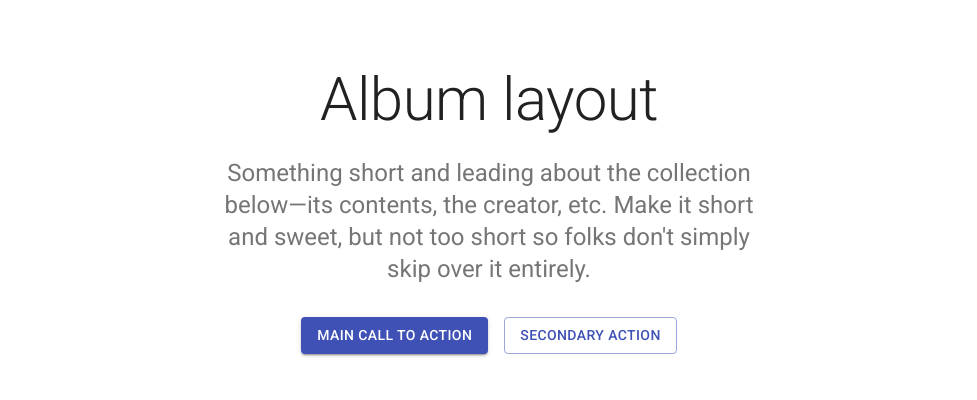
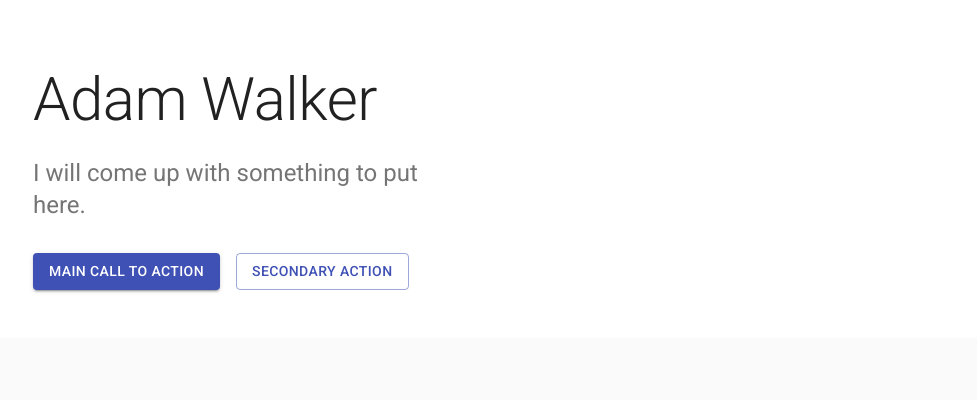
Before and after one commit to Rubiks-boy/Rubiks-boy.github.io, a React (Create React App) app: page / in a window 1280 px wide. Shown: the top 400 px of the page, without its empty margins (151-1128 px from the left). Built offline with nearby package versions, Linux system fonts and the light colour scheme; grey boxes are pictures that could not be loaded.

Commit message:
Name is now left justified

```diff
--- a/src/AlbumTemplate.tsx
+++ b/src/AlbumTemplate.tsx
@@ -13,6 +13,13 @@ const useStyles = makeStyles((theme) => ({
   heroButtons: {
     marginTop: theme.spacing(4),
   },
+  components: {
+    [theme.breakpoints.down("sm")]: {
+      textAlign: "center",
+      justifyContent: "center",
+    },
+    [theme.breakpoints.up("md")]: {},
+  },
 }));
 
 export default function Album() {
@@ -21,28 +28,28 @@ export default function Album() {
   return (
     <>
       <div className={classes.heroContent}>
-        <Container maxWidth="sm">
+        <Container maxWidth="md">
+          <Grid container spacing={4}>
+            <Grid item key={1} xs={12} sm={12} md={6}>
               <Typography
+                className={classes.components}
                 component="h1"
                 variant="h2"
-            align="center"
                 color="textPrimary"
                 gutterBottom
               >
-            Album layout
+                Adam Walker
               </Typography>
               <Typography
+                className={classes.components}
                 variant="h5"
-            align="center"
                 color="textSecondary"
                 paragraph
               >
-            Something short and leading about the collection below—its contents,
-            the creator, etc. Make it short and sweet, but not too short so
-            folks don&apos;t simply skip over it entirely.
+                I will come up with something to put here.
               </Typography>
               <div className={classes.heroButtons}>
-            <Grid container spacing={2} justify="center">
+                <Grid container spacing={2} className={classes.components}>
                   <Grid item>
                     <Button variant="contained" color="primary">
                       Main call to action
@@ -55,6 +62,9 @@ export default function Album() {
                   </Grid>
                 </Grid>
               </div>
+            </Grid>
+            <Grid item key={2} xs={12} sm={6} md={4}></Grid>
+          </Grid>
         </Container>
       </div>
     </>
```
Lines whose indentation alone changed are shown as unchanged.
